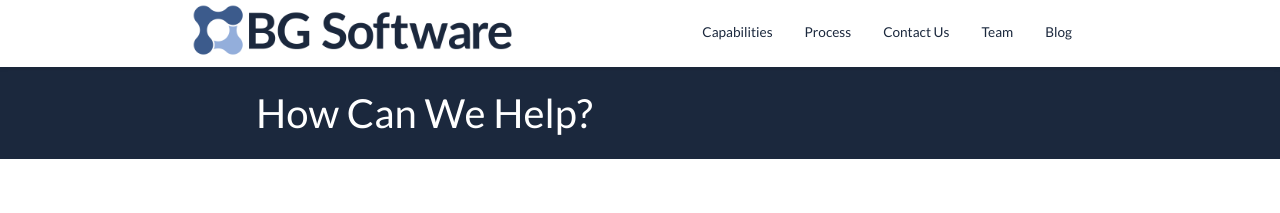
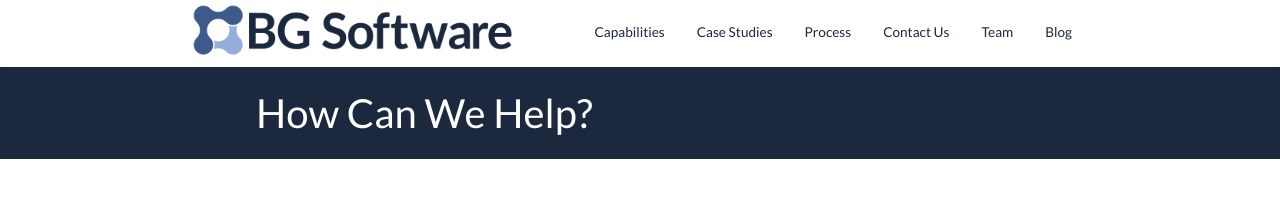
Before and after one commit to bgsoftware/company-site, a Jekyll site: the page built from contact-form.html, in a window 1280 px wide. Shown: the top 213 px of the page. Built offline with Jekyll 4.4.1, drawn with Linux system fonts in a browser that asks for light colours; comment, search, counter and statistics services are not loaded.

Commit message:
Add Case Studies to _data/navigation.yml

```diff
--- a/_data/navigation.yml
+++ b/_data/navigation.yml
@@ -1,5 +1,7 @@
 - name : Capabilities
   link : "#capabilities-modal"
+- name : Case Studies
+  link : "#case-studies-modal"
 - name : Process
   link : "/process"
 - name : Contact Us
```
